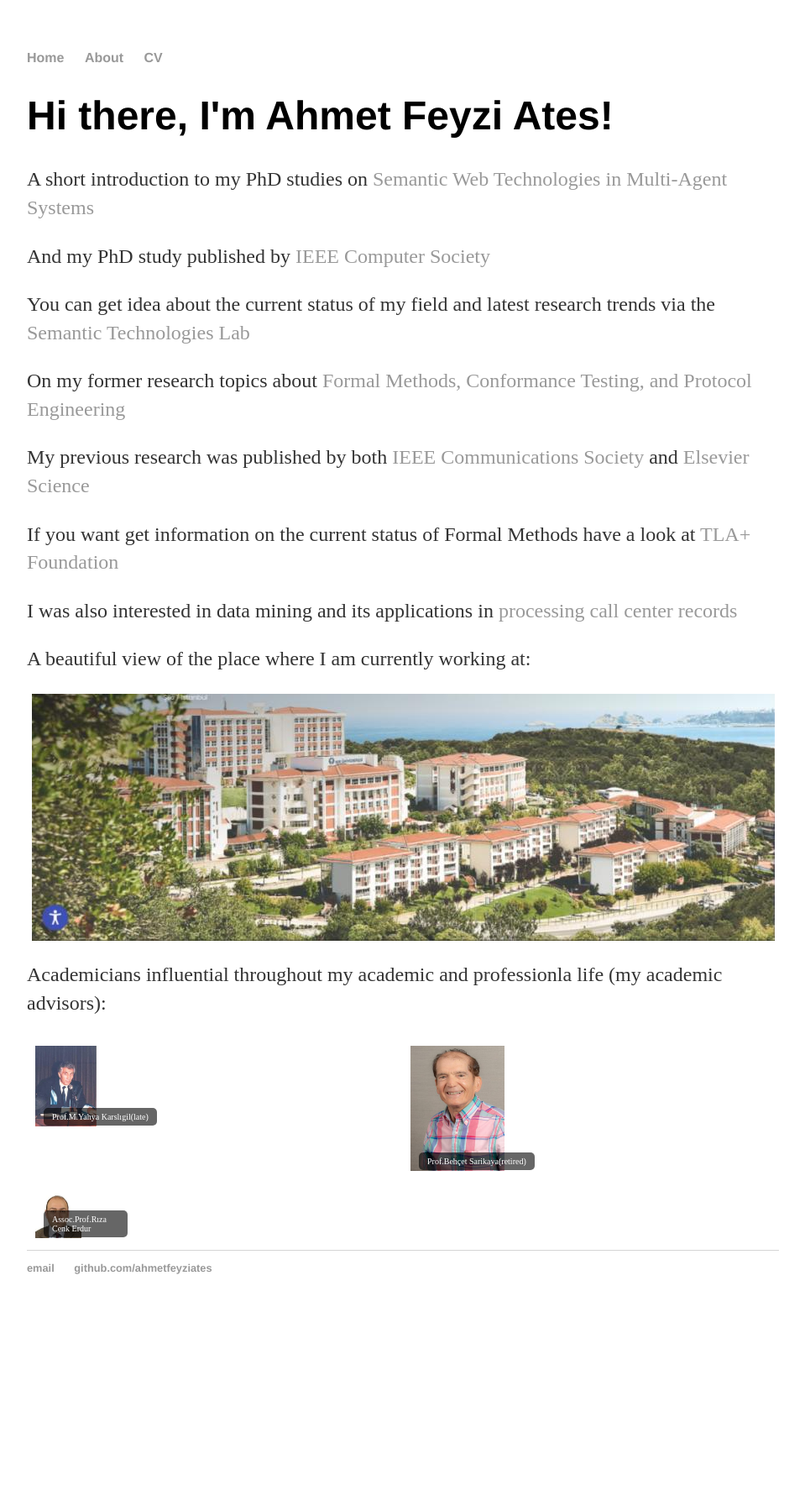
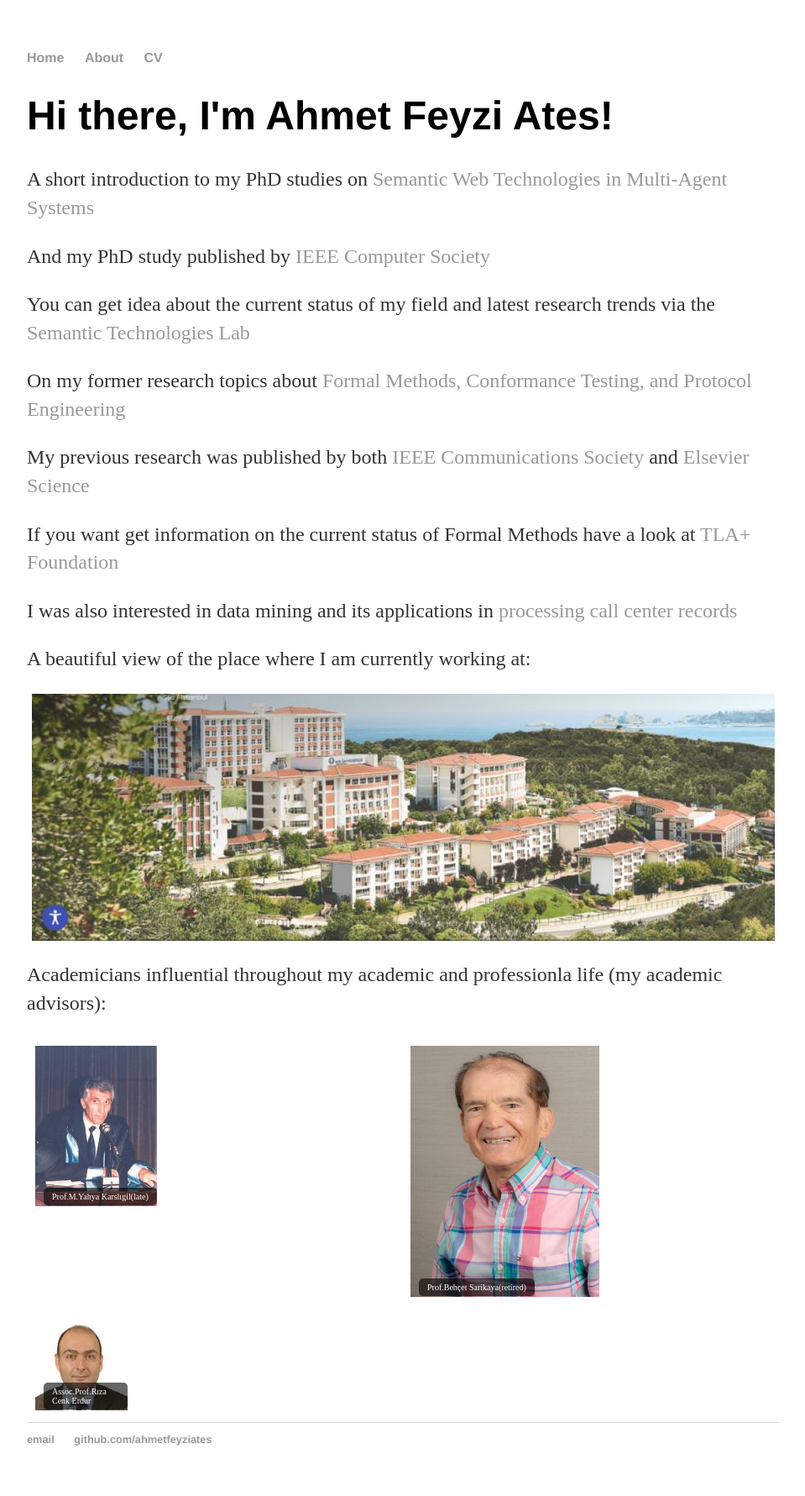
Before and after one commit to ahmetfeyziates/ahmetfeyziates.github.io, a Jekyll site: the page built from index.html, in a window 1280 px wide. Shown: the whole page at 84% size, without its empty margins (160-1119 px from the left). Built offline with Jekyll 4.4.1, drawn with Linux system fonts in a browser that asks for light colours; before the commit the page ends 1577 px from its top, so only the background shows below that.

Commit message:
Update main.css

```diff
--- a/css/main.css
+++ b/css/main.css
@@ -68,6 +68,6 @@ ul.posts li {
       justify-content: space-between;
 }
 .image-row img {
-    width: 50%; /* adjust as needed */
+    width: 100%; /* adjust as needed */
     height: auto;
 }
```
